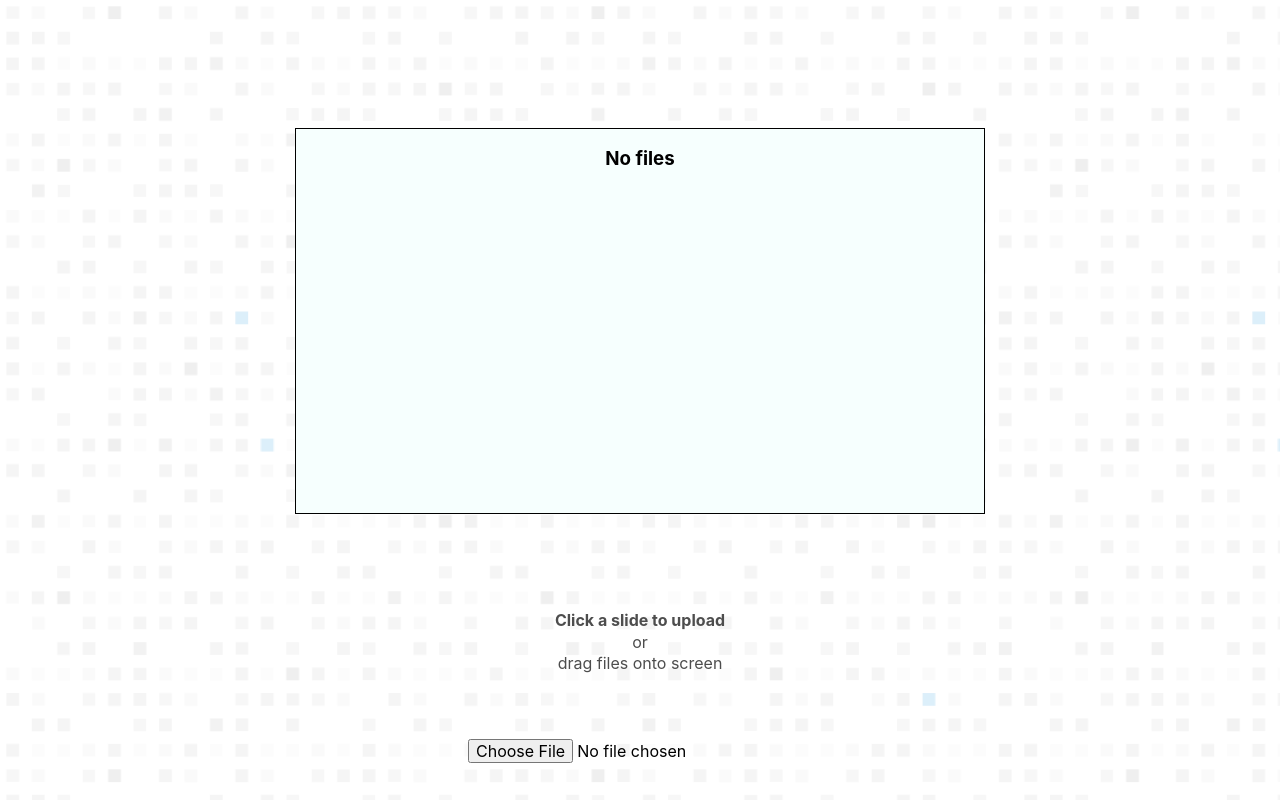
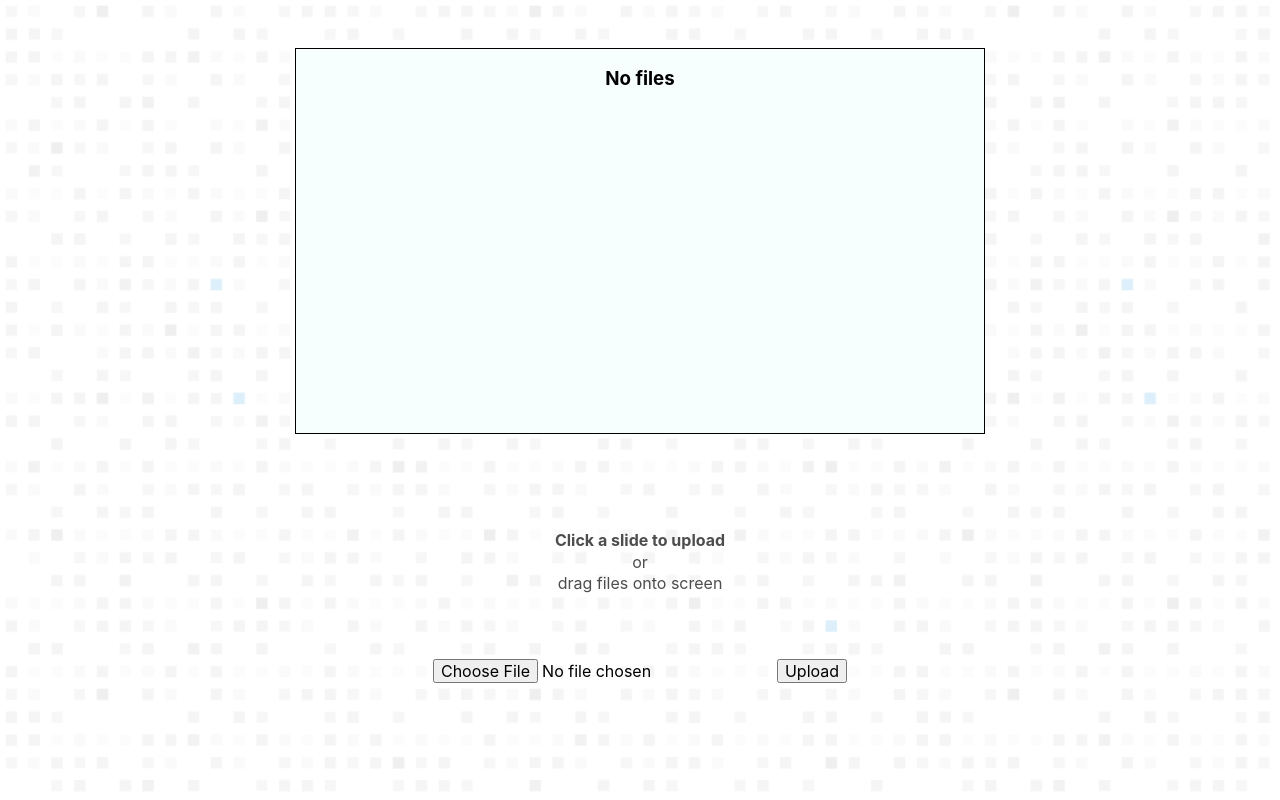
Before and after one commit to blutuu/slide-uploader, a React (Create React App) app: page / in a window 1280 px wide. Built offline with nearby package versions, Linux system fonts and the light colour scheme.

Commit message:
Minor changes

```diff
--- a/src/Components/DragDrop.js
+++ b/src/Components/DragDrop.js
@@ -50,7 +50,7 @@ const DragDrop = ({
       })}
 
       <form
-        action=""
+        action="/"
         className="slide-upload-form"
         encType="multipart/form-data"
       >
@@ -59,8 +59,9 @@ const DragDrop = ({
           <span>or</span>
           <span>drag files onto screen</span>
         </div>
+        <label className="button" htmlFor="slide-input"></label>
         <input type="file" name="slideFile" id="slide-input" />
-        <label className="button" htmlFor="slide-input"></label>
+        <button>Upload</button>
       </form>
     </div>
   );
--- a/src/Sass/_DragDrop.scss
+++ b/src/Sass/_DragDrop.scss
@@ -29,4 +29,8 @@
       line-height: 1.35rem;
     }
   }
+
+  input, button {
+    position: relative;
+  }
 }
--- a/src/Sass/_SlideViewer.scss
+++ b/src/Sass/_SlideViewer.scss
@@ -13,7 +13,7 @@
     height: 386px;
   }
   @include breakpoint(small) {
-    margin-top: 8rem;
+    margin-top: 3rem;
   }
   @include breakpoint(large) {
     width: 1015px;
--- a/src/Utility/helpers.js
+++ b/src/Utility/helpers.js
@@ -14,6 +14,20 @@ export const extractFileData = (file) => {
   });
 
   return promise;
+};
+
+export const uploadFiles = (files) => {
+  let url = "";
+  let formData = new FormData();
+
+  for (const file in files) {
+    formData.append("file", file);
+  }
+
+  fetch(url, {
+    method: "POST",
+    body: formData,
+  });
 };
 
 export const getSlidePosition = (slide_element) => {
--- a/src/index.js
+++ b/src/index.js
@@ -12,9 +12,9 @@ import { keyboard } from "@testing-library/user-event/dist/keyboard";
 const logger = createLogger();
 const rootReducer = slideReducer;
 const store = createStore(
-  rootReducer,
+  rootReducer
   // applyMiddleware(logger),
-  window.__REDUX_DEVTOOLS_EXTENSION__ && window.__REDUX_DEVTOOLS_EXTENSION__()
+  // window.__REDUX_DEVTOOLS_EXTENSION__ && window.__REDUX_DEVTOOLS_EXTENSION__()
 );
 
 ReactDOM.render(
```
